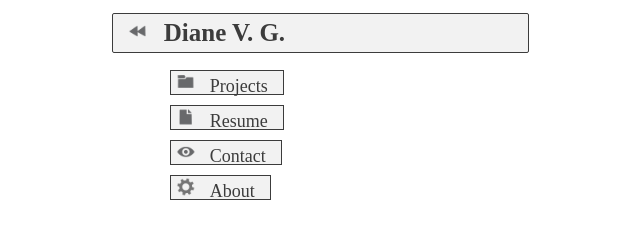
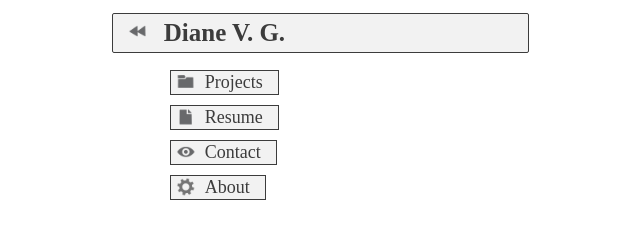
Before and after one commit to diameterr/diavgon, a plain HTML site: page index.html in a window 1280 px wide. Shown: the part 195-434 px from the top of the page, 320-960 px from the left. Drawn offline with Linux system fonts and the light colour scheme; a web font is replaced by a local one.

Commit message:
Add files via upload
Optimized buttons for onclick anywhere on buttons, adjusted formatting and added dropdown menu

```diff
--- a/diamcss.css
+++ b/diamcss.css
@@ -4,10 +4,17 @@
 }
 /* Icons in buttons */
 
+.dropdown{
+  width: 20px;
+  padding-right: 10px;
+  cursor:pointer;
+  transition:transforms 0.3s ease;
+}
+
 .icons{
 width: 20px;
-padding-right: 10px;;
-
+padding-right: 5px;
+vertical-align: middle;
 
 }
 
@@ -49,7 +56,25 @@ border-radius: 2px;
   width: 500px;
   margin:auto;
   row-gap:10px;
+  transition: max-height 0.3s ease, opacity 0.3s ease;
+  overflow:hidden;
 
+
+}
+
+.hidden {
+  max-height: 0;
+  opacity: 0;
+}
+
+.visible {
+  max-height: 500px;
+  opacity: 1;
+}
+
+
+.rotated {
+  transform: rotate(180deg) translateX(10px);
 }
 /*  Buttons */
 
@@ -65,20 +90,17 @@ border-radius: 2px;
   border-style: solid;
   border-color: rgb(60, 60, 60);
   border-width: 0.5px;
-  animation: slideIn 0.5s
-}
-a:link { text-decoration: none; color:rgb(60, 60, 60);
-font-family:'unisans';
-font-size: 18px;
+  animation: slideIn 0.5s;
+  cursor: pointer;
+
 }
 
-a:visited { text-decoration: none;color:rgb(60, 60, 60);
-font-family:'unisans'; }
-a:hover { text-decoration: none;color:rgb(60, 60, 60);
-font-family:'unisans'; }
-a:active { text-decoration: none;  color:rgb(60, 60, 60);
-font-family:'unisans'; }
-/* Hovering Effectives for Menu Buttons*/
+.blocktext {  text-decoration: none; color:rgb(60, 60, 60);
+  font-family:'unisans';
+  font-size: 18px;
+  vertical-align: top;
+}
+
 
 .btms:hover{background-color:rgba(106, 106, 106, 0.404);
   transform: translateX(10px);
--- a/index.html
+++ b/index.html
@@ -2,7 +2,7 @@
 <html>
 
 <head>
-  <title>Diameter</title>
+  <title>DiavGon</title>
   <link rel="stylesheet" href="diamcss.css">
   <link rel="icon" type="image" href="favicon-32x32.png">
 
@@ -20,32 +20,30 @@
     <img id="imgid" class="toplogos" src= "toplogo.png" alt="Diameter">
 
      <h1 class="topnag">
-        <img class="icons"src="leftarrow.png" width="20">
+        <img id="toggleCollapse" class="dropdown"src="leftarrow.png" width="20">
         Diane V. G.</h1>
 
 
 
 
-<div class="buttons">
-        <button class="btms" onmouseenter="changeScr5()" onmouseleave="changeScr2()">
+<div id="buttonContainer" class="buttons visible">
+    <button class="btms" onmouseenter="changeScr5()" onmouseleave="changeScr2()" onclick="location.href = 'https://www.google.com'">
             <img class="icons" src="foldericon.png">
-
-            <a href="http://127.0.0.1:5500/projects.html">Projects</a>
-        </button>
-
-    <button class="btms" onmouseenter="changeScr()" onmouseleave="changeScr2()">
-        <img class="icons" src="fileicon.png">
-
-        <a href="https://diameter.neocities.org/">Resume</a>
-    </button>
-    <button class="btms" onmouseenter="changeScr4()" onmouseleave="changeScr2()">
-        <img class="icons" src="eyeicon.png">
-        <a href="https://diameter.neocities.org/">Contact</a>
+            <span class="blocktext">Projects</span>
     </button>
 
-    <button class="btms" onmouseenter="changeScr3()" onmouseleave="changeScr2()">
+    <button class="btms" onmouseenter="changeScr()" onmouseleave="changeScr2()" onclick="location.href = 'https://www.google.com'">
+        <img class="icons" src="fileicon.png">
+        <span class="blocktext">Resume</span>
+    </button>
+    <button class="btms" onmouseenter="changeScr4()" onmouseleave="changeScr2()" onclick="location.href = 'https://www.google.com'">
+        <img class="icons" src="eyeicon.png">
+        <span class="blocktext">Contact</span>
+    </button>
+
+    <button class="btms" onmouseenter="changeScr3()" onmouseleave="changeScr2()" onclick="location.href = 'https://www.google.com'">
         <img class="icons" src="settingicon.png">
-        <a href="https://diameter.neocities.org/">About</a>
+        <span class="blocktext">About</span>
 
     </button>
  </div>
--- a/jsmenu.js
+++ b/jsmenu.js
@@ -1,3 +1,17 @@
+
+    // JavaScript to handle the collapse feature
+const toggleButton = document.getElementById('toggleCollapse');
+const buttonContainer = document.getElementById('buttonContainer');
+
+toggleButton.addEventListener('click', () => {
+      // Toggle visibility classes
+    buttonContainer.classList.toggle('hidden');
+    buttonContainer.classList.toggle('visible');
+
+      // Rotate the dropdown icon
+    toggleButton.classList.toggle('rotated');
+    });
+
 function changeScr(){
     document.getElementById("imgid").classList.toggle("bounce");
     document.getElementById("imgid").src="garfwalker.png";
```
